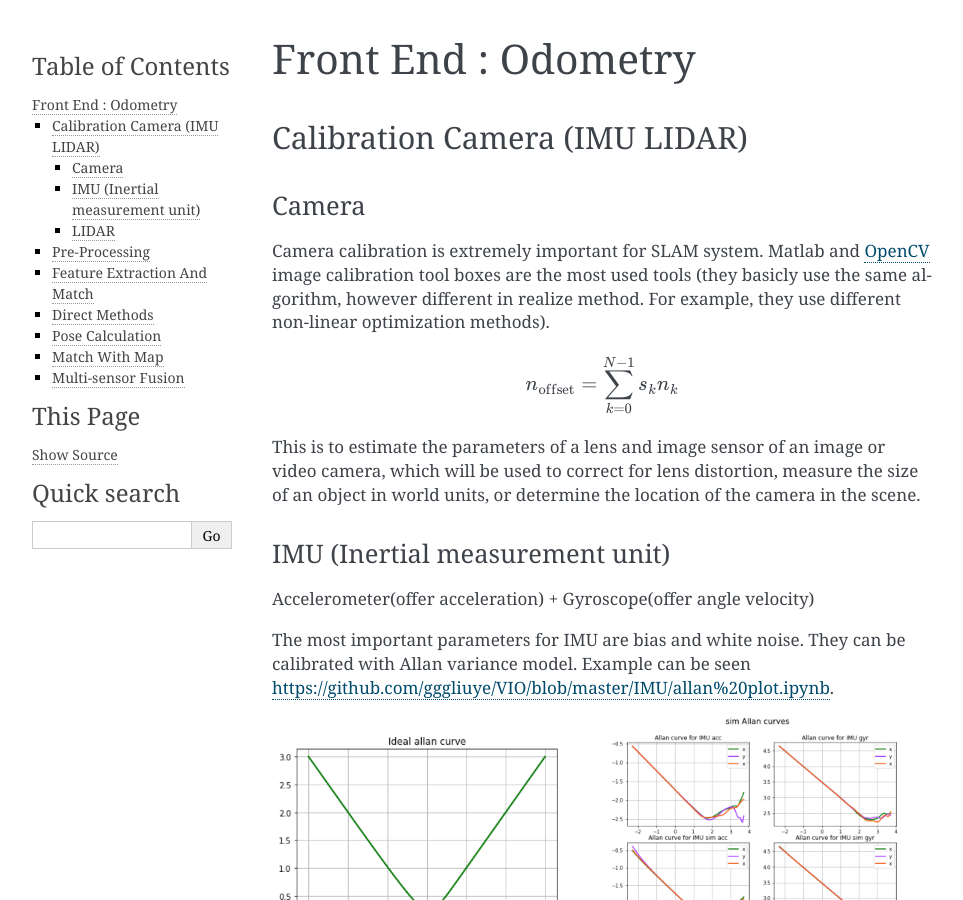
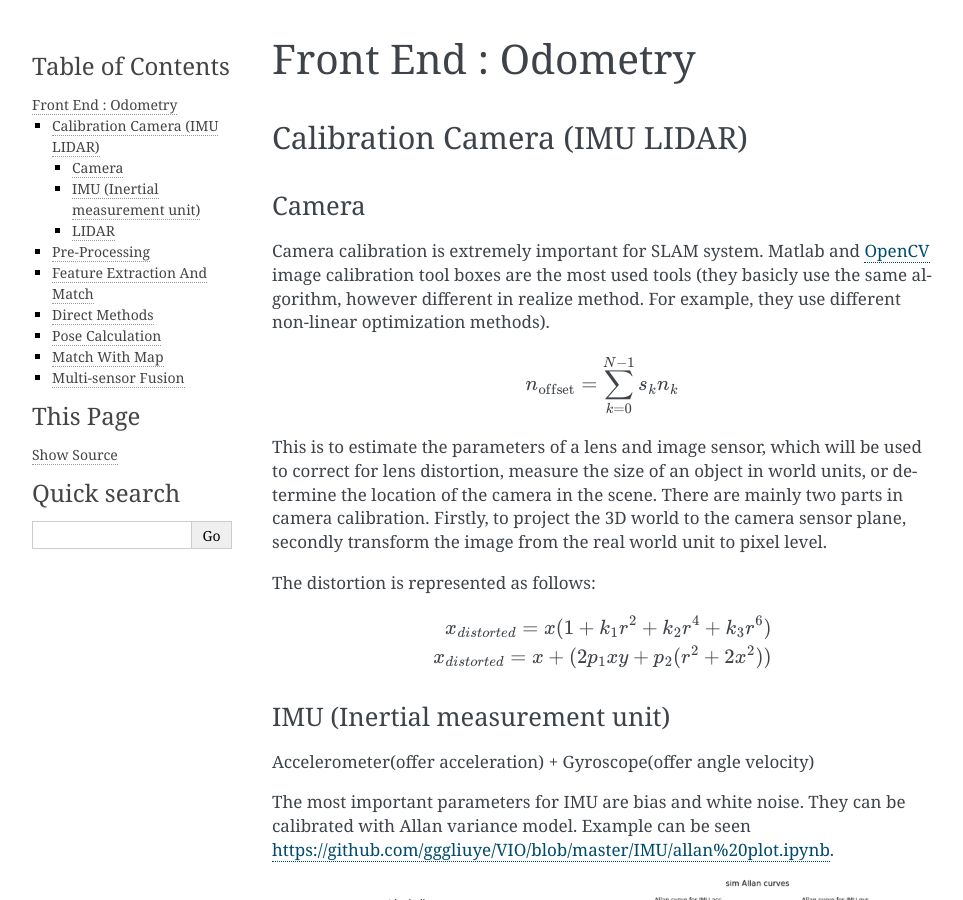
Before and after one commit to gggliuye/VIO, a Sphinx documentation site: the page built from docs/Tracking/TrackingIntroduction.rst, in a window 1280 px wide and 900 px high. Shown: the whole window, without its empty margins (148-1111 px from the left). Built offline with Sphinx 7.4.7, drawn with Linux system fonts in a browser that asks for light colours.

Commit message:
Update TrackingIntroduction.rst

```diff
--- a/docs/Tracking/TrackingIntroduction.rst
+++ b/docs/Tracking/TrackingIntroduction.rst
@@ -12,9 +12,17 @@ Camera calibration is extremely important for SLAM system. Matlab and `OpenCV <h
 .. math::
     n_{\mathrm{offset}} = \sum_{k=0}^{N-1} s_k n_k
 
-This is to estimate the parameters of a lens and image sensor of an image or video camera,
+This is to estimate the parameters of a lens and image sensor,
 which will be used to correct for lens distortion, measure the size of an object in world units, or determine the location of the camera in the scene.
+There are mainly two parts in camera calibration. Firstly, to project the 3D world to the camera sensor plane, secondly transform the image from the real world unit to pixel level.
 
+
+The distortion is represented as follows:
+
+.. math::
+    x_{distorted} = x(1 + k_{1}r^{2} + k_{2}r^{4} + k_{3}r^{6}  )
+
+    x_{distorted} = x + ( 2p_{1}xy + p_{2}(r^{2}+2x^{2}) )
 
 
 IMU (Inertial measurement unit)
```
